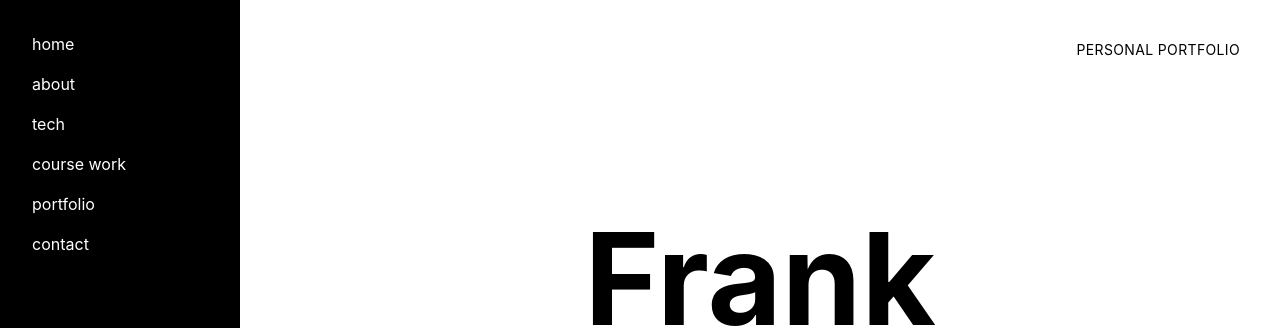
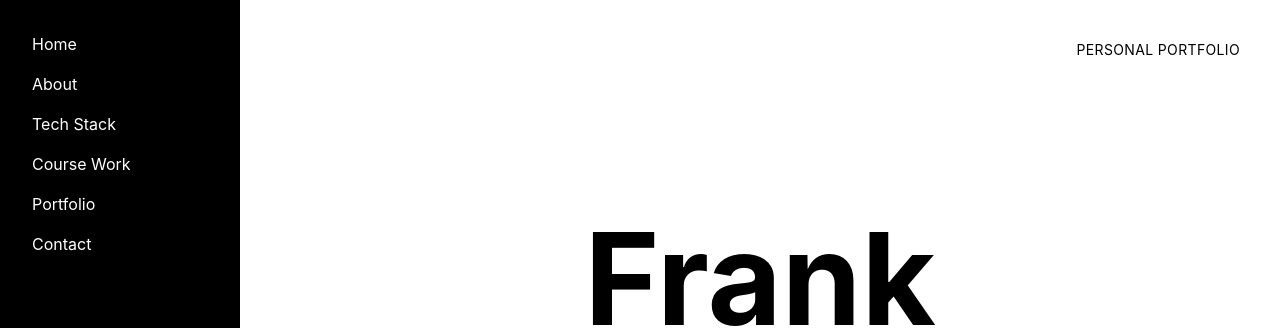
Before and after one commit to yzFrankli/personal-portfolio, a Next.js app: page / in a window 1280 px wide. Shown: the top 328 px of the page. Built offline with nearby package versions, Linux system fonts and the light colour scheme.

Commit message:
changed wording for the nav bar

```diff
--- a/app/components/nav.tsx
+++ b/app/components/nav.tsx
@@ -19,27 +19,27 @@ export function Navbar() {
         <div className="flex flex-row justify-center gap-5 p-4 lg:flex-col lg:items-start lg:gap-4 lg:p-8">
 
           <a href="#" className="transition-opacity hover:opacity-60">
-            home
+            Home
           </a>
 
           <a href="#about" className="transition-opacity hover:opacity-60">
-            about
+            About
           </a>
 
           <a href="#tech" className="transition-opacity hover:opacity-60">
-            tech
+            Tech Stack
           </a>
 
           <a href="#coursework" className="transition-opacity hover:opacity-60">
-            course work
+            Course Work
           </a>
 
           <a href="#portfolio" className="transition-opacity hover:opacity-60">
-            portfolio
+            Portfolio
           </a>
 
           <a href="#contact" className="transition-opacity hover:opacity-60">
-            contact
+            Contact
           </a>
 
         </div>
```
